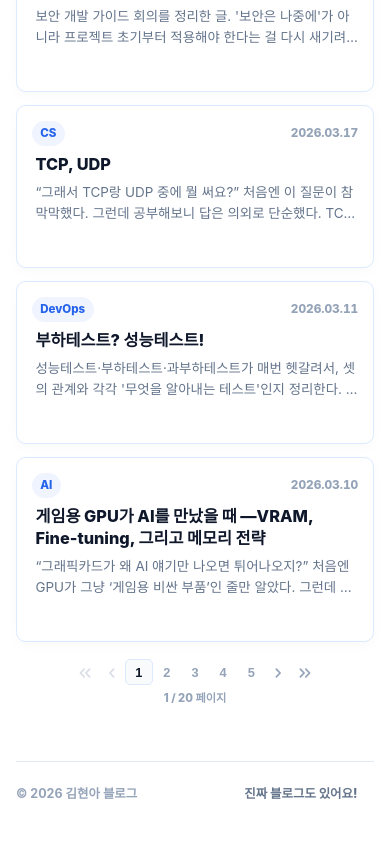
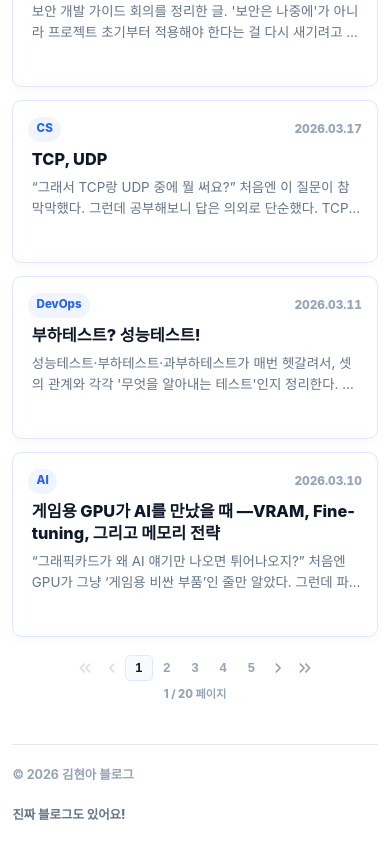
Before and after one commit to wynsumhi/wynsumhi.github.io, a React (Vite) app: page /blog in a window 390 px wide. Shown: the part 1197-2041 px from the top of the page. Built offline with nearby package versions, Linux system fonts and the light colour scheme; some icons are missing; a web font is replaced by a local one.

Commit message:
style: 블로그 모바일 레이아웃 여백 조정

```diff
--- a/src/components/layout/BlogLayout.tsx
+++ b/src/components/layout/BlogLayout.tsx
@@ -216,8 +216,8 @@ const BlogLayout = ({ children }: BlogLayoutProps) => {
           sx={{
             flex: 1,
             ml: { xs: 0, md: "260px" },
-            px: { xs: 2, sm: 3, md: 7 },
-            py: { xs: 3, sm: 4, md: 7 },
+            px: { xs: 1.55, sm: 3, md: 7 },
+            py: { xs: 2.4, sm: 4, md: 7 },
             boxSizing: "border-box",
             maxWidth: { xs: "100vw", md: "calc(100vw - 260px)" },
             minHeight: "100dvh",
@@ -254,8 +254,8 @@ const BlogLayout = ({ children }: BlogLayoutProps) => {
               className="blog-footer"
               component="footer"
               sx={{
-                mt: { xs: 7, md: 9 },
-                pt: { xs: 2.4, md: 3 },
+                mt: { xs: 5.5, md: 9 },
+                pt: { xs: 2.1, md: 3 },
                 "@media (min-width: 900px)": {
                   "html[data-blog-view-mode='card'] &": {
                     mt: "clamp(6px, 1dvh, 10px)",
@@ -264,10 +264,11 @@ const BlogLayout = ({ children }: BlogLayoutProps) => {
                 },
                 borderTop: "1px solid var(--blog-divider)",
                 display: "flex",
-                alignItems: "center",
                 justifyContent: "space-between",
                 gap: 2,
                 flexWrap: "wrap",
+                flexDirection: { xs: "column", sm: "row" },
+                alignItems: { xs: "flex-start", sm: "center" },
                 color: "var(--blog-muted)",
               }}
             >
```
